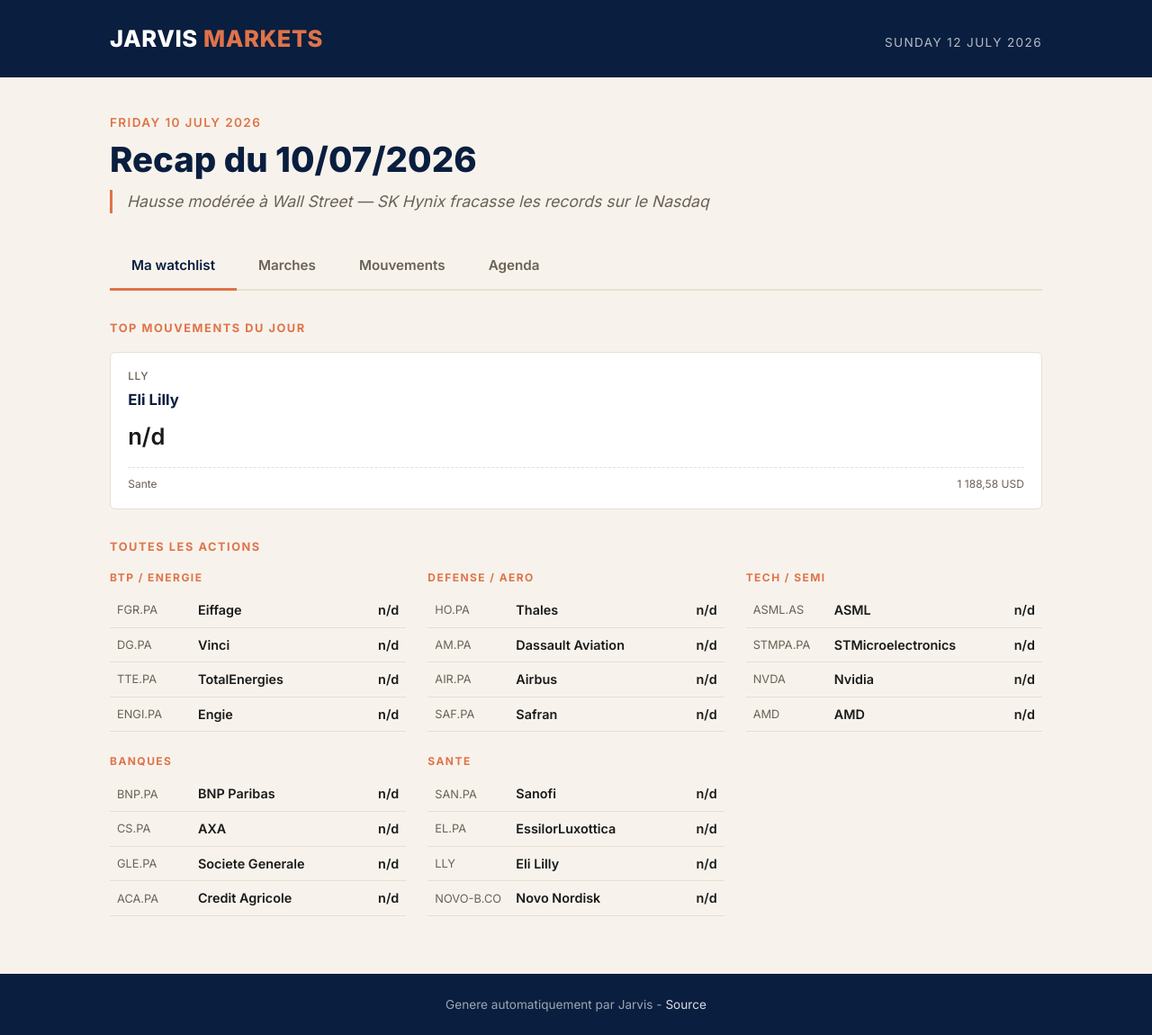
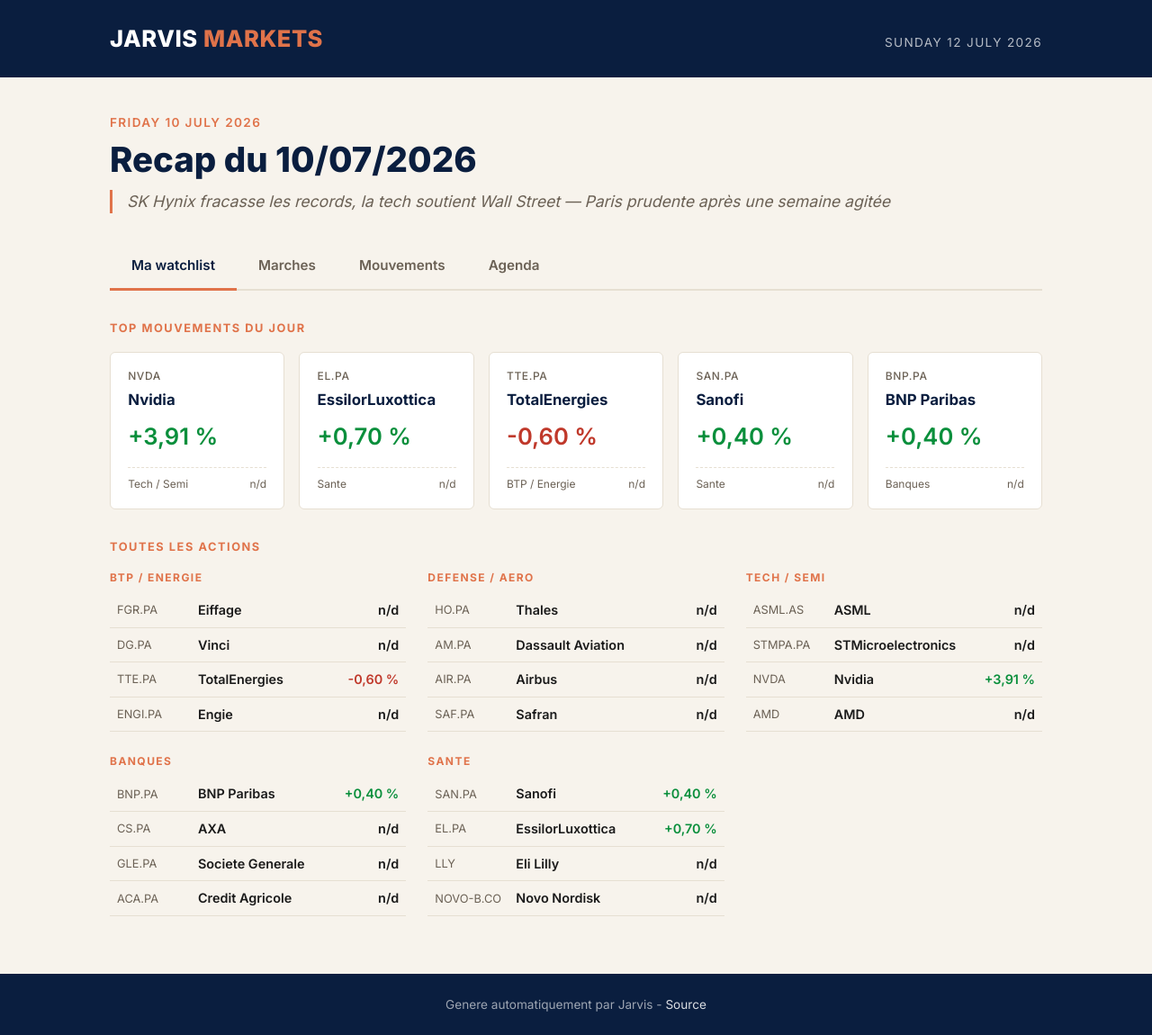
Before and after one commit to tongT43/jarvis-market-daily, a Jekyll site: the page built from _reports/2026-07-10.md, in a window 1280 px wide. Shown: the whole page at 90% size. Built offline with Jekyll 4.4.1, drawn with Linux system fonts in a browser that asks for light colours; some of the changed lines change nothing that is shown.

Commit message:
Daily market recap 2026-07-10 (enrichissement données)

```diff
--- a/_reports/2026-07-10.md
+++ b/_reports/2026-07-10.md
@@ -2,25 +2,29 @@
 layout: report
 title: "Recap du 10/07/2026"
 date: 2026-07-10
-tagline: "Hausse modérée à Wall Street — SK Hynix fracasse les records sur le Nasdaq"
-en_bref: "Les indices américains terminent en hausse modérée vendredi 10 juillet, soutenus par les valeurs technologiques et le rebond du secteur énergie, malgré les tensions persistantes entre les États-Unis et l'Iran. La Fed a publié son rapport semestriel de politique monétaire avec un ton restrictif maintenu. SK Hynix a réalisé le plus grand IPO étranger de l'histoire du Nasdaq. La semaine prochaine sera dominée par le CPI américain de juin et les résultats des grandes banques américaines."
+tagline: "SK Hynix fracasse les records, la tech soutient Wall Street — Paris prudente après une semaine agitée"
+en_bref: "Le CAC 40 clôture en légère hausse (+0,15 %) à 8 338,97 vendredi 10 juillet, mais cède près de 2 % sur la semaine, plombé par la reprise des tensions entre Washington et Téhéran. À Wall Street, Nvidia (+3,91 %) et Meta (+6 %) portent un S&P 500 en hausse de 0,42 %, tandis que l'IPO spectaculaire de SK Hynix (+13 % pour 26,5 Mds $) signe l'événement de la séance. En Europe, le rebond des semi-conducteurs tire les technologiques vers le haut, mais l'EuroStoxx 50 termine dans le rouge (-0,30 % à 6 267)."
 performance:
-  cac40: "+0,04 %"
+  cac40: "+0,15 %"
   sp500: "+0,42 %"
   nasdaq: "+0,29 %"
   dowjones: "+0,29 %"
 indices:
-  - { name: "CAC 40", value: "n/d", change: "+0,04 %" }
+  - { name: "CAC 40", value: "8 339", change: "+0,15 %" }
   - { name: "S&P 500", value: "7 575", change: "+0,42 %" }
   - { name: "Nasdaq", value: "26 282", change: "+0,29 %" }
   - { name: "Dow Jones", value: "52 637", change: "+0,29 %" }
-  - { name: "EuroStoxx 50", value: "n/d", change: "n/d" }
+  - { name: "EuroStoxx 50", value: "6 267", change: "-0,30 %" }
 watchlist_top:
-  - { ticker: "LLY", name: "Eli Lilly", sector: "Sante", change: "n/d", price: "1 188,58 USD" }
+  - { ticker: "NVDA", name: "Nvidia", sector: "Tech / Semi", change: "+3,91 %", price: "n/d" }
+  - { ticker: "EL.PA", name: "EssilorLuxottica", sector: "Sante", change: "+0,70 %", price: "n/d" }
+  - { ticker: "TTE.PA", name: "TotalEnergies", sector: "BTP / Energie", change: "-0,60 %", price: "n/d" }
+  - { ticker: "SAN.PA", name: "Sanofi", sector: "Sante", change: "+0,40 %", price: "n/d" }
+  - { ticker: "BNP.PA", name: "BNP Paribas", sector: "Banques", change: "+0,40 %", price: "n/d" }
 watchlist_all:
   - { ticker: "FGR.PA", name: "Eiffage", sector: "BTP / Energie", change: "n/d" }
   - { ticker: "DG.PA", name: "Vinci", sector: "BTP / Energie", change: "n/d" }
-  - { ticker: "TTE.PA", name: "TotalEnergies", sector: "BTP / Energie", change: "n/d" }
+  - { ticker: "TTE.PA", name: "TotalEnergies", sector: "BTP / Energie", change: "-0,60 %" }
   - { ticker: "ENGI.PA", name: "Engie", sector: "BTP / Energie", change: "n/d" }
   - { ticker: "HO.PA", name: "Thales", sector: "Defense / Aero", change: "n/d" }
   - { ticker: "AM.PA", name: "Dassault Aviation", sector: "Defense / Aero", change: "n/d" }
@@ -28,50 +32,51 @@
   - { ticker: "SAF.PA", name: "Safran", sector: "Defense / Aero", change: "n/d" }
   - { ticker: "ASML.AS", name: "ASML", sector: "Tech / Semi", change: "n/d" }
   - { ticker: "STMPA.PA", name: "STMicroelectronics", sector: "Tech / Semi", change: "n/d" }
-  - { ticker: "NVDA", name: "Nvidia", sector: "Tech / Semi", change: "n/d" }
+  - { ticker: "NVDA", name: "Nvidia", sector: "Tech / Semi", change: "+3,91 %" }
   - { ticker: "AMD", name: "AMD", sector: "Tech / Semi", change: "n/d" }
-  - { ticker: "BNP.PA", name: "BNP Paribas", sector: "Banques", change: "n/d" }
+  - { ticker: "BNP.PA", name: "BNP Paribas", sector: "Banques", change: "+0,40 %" }
   - { ticker: "CS.PA", name: "AXA", sector: "Banques", change: "n/d" }
   - { ticker: "GLE.PA", name: "Societe Generale", sector: "Banques", change: "n/d" }
   - { ticker: "ACA.PA", name: "Credit Agricole", sector: "Banques", change: "n/d" }
-  - { ticker: "SAN.PA", name: "Sanofi", sector: "Sante", change: "n/d" }
-  - { ticker: "EL.PA", name: "EssilorLuxottica", sector: "Sante", change: "n/d" }
+  - { ticker: "SAN.PA", name: "Sanofi", sector: "Sante", change: "+0,40 %" }
+  - { ticker: "EL.PA", name: "EssilorLuxottica", sector: "Sante", change: "+0,70 %" }
   - { ticker: "LLY", name: "Eli Lilly", sector: "Sante", change: "n/d", price: "1 188,58 USD" }
   - { ticker: "NOVO-B.CO", name: "Novo Nordisk", sector: "Sante", change: "n/d" }
 movers_cac:
   hausses:
+    - { name: "ArcelorMittal", change: "+6,64 %" }
+    - { name: "Saint-Gobain", change: "+1,10 %" }
     - { name: "Soitec", change: "+5,86 %" }
-    - { name: "bioMérieux", change: "+3,62 %" }
   baisses:
     - { name: "SEB", change: "-3,83 %" }
     - { name: "MedIncell", change: "-3,20 %" }
+    - { name: "TotalEnergies", change: "-0,60 %" }
 movers_sp:
   hausses:
-    - { name: "Lumentum (LITE)", change: "+11,1 %" }
-    - { name: "Hewlett Packard Enterprise (HPE)", change: "n/d" }
-    - { name: "FDXF", change: "n/d" }
+    - { name: "Lumentum (LITE)", change: "+11,10 %" }
+    - { name: "Meta", change: "+6,00 %" }
+    - { name: "Nvidia", change: "+3,91 %" }
   baisses:
-    - { name: "APA Corp", change: "-5,0 %" }
-    - { name: "PSKY", change: "n/d" }
-    - { name: "Costco (COST)", change: "n/d" }
+    - { name: "IBM", change: "-2,51 %" }
+    - { name: "UnitedHealth", change: "-1,53 %" }
+    - { name: "Merck", change: "-1,22 %" }
 secteurs:
-  - { name: "Energie (XLE)", note: "+1,8 % — prime de risque géopolitique US-Iran soutient le pétrole" }
-  - { name: "Technologie / Semi (XLK)", note: "+1,2 % — rebond des valeurs tech portées par l'IA" }
-  - { name: "Financières (XLF)", note: "-1,9 % — pression après le ton restrictif du rapport Fed" }
-  - { name: "Matériaux (XLB)", note: "-2,6 % — prises de bénéfices en fin de semaine" }
-  - { name: "Consommation discr. (XLY)", note: "-1,8 % — rotation sectorielle défavorable" }
+  - { name: "Semi-conducteurs", note: "Rebond européen et américain : Nvidia +3,91 %, ASML et STM parmi les meilleurs du Stoxx 600" }
+  - { name: "Energie", note: "TotalEnergies -0,6 % sur recul du brut ; prime de risque géopolitique US-Iran maintenue" }
+  - { name: "Sidérurgie", note: "ArcelorMittal +6,64 % après upgrade JPMorgan (neutral, objectif relevé à 57 €)" }
+  - { name: "IPO", note: "SK Hynix +13 % pour ses débuts à Wall Street, plus grand IPO étranger de l'histoire du Nasdaq (26,5 Mds $)" }
+  - { name: "Financières US", note: "Sous pression après le ton restrictif du rapport semestriel de la Fed" }
 evenements:
-  - "Fed : publication du rapport semestriel de politique monétaire — ton restrictif maintenu, pression sur les marchés de taux"
-  - "BCE : discours de Boris Vujcic (membre du Conseil des gouverneurs) sur la trajectoire de l'inflation en zone euro"
-  - "IPCH zone euro publié — indicateur d'inflation clé suivi par la BCE pour calibrer sa politique"
-  - "Tensions US-Iran : escalade militaire maintenant une prime de risque élevée sur le brut (Brent)"
-  - "SK Hynix : premiers pas sur le Nasdaq, plus grand IPO étranger jamais réalisé aux États-Unis"
-  - "TotalEnergies : finalisation de la cession de ses actifs solaires distribués dans sept pays d'Europe"
+  - "Fed : publication du rapport semestriel de politique monétaire — ton restrictif maintenu, pas de signal de baisse de taux imminent"
+  - "Inflation US (CPI juin) : stable à 2,0 % sur un an, confirmant l'atterrissage en douceur de l'économie américaine"
+  - "Production industrielle zone euro (mai) : -0,4 %, en dessous des attentes (+0,1 % attendu)"
+  - "BCE : prochaine réunion le 23 juillet 2026 — maintien des taux attendu ; Christine Lagarde abandonne le forward guidance"
+  - "Tensions géopolitiques US-Iran : reprise des hostilités, facteur de pression tout au long de la semaine (-1,99 % sur le CAC 40 hebdo)"
+  - "SK Hynix : IPO record à Wall Street pour 26,5 Mds $, +13 % à la clôture de ses premiers pas au Nasdaq"
 agenda:
-  - "Lundi 13 juillet : ouverture officieuse de la saison des résultats Q2 aux États-Unis"
-  - "Mardi 14 juillet (Fête nationale — Bourse de Paris fermée) : CPI américain juin — indicateur inflation décisif avant la prochaine réunion Fed"
-  - "Mardi 14 juillet : résultats JPMorgan, Bank of America, Wells Fargo, Goldman Sachs, Citigroup"
-  - "Mardi-mercredi 14-15 juillet : auditions de Kevin Warsh (Fed) au Congrès puis au Sénat (politique monétaire semi-annuelle)"
-  - "Mercredi 15 juillet : résultats ASML Q2 — attendus prudemment face aux inquiétudes sur les objectifs de revenus"
-  - "Jeudi 16 juillet : résultats semestriels Publicis, journée investisseurs Sodexo"
+  - "Lun. 13 juil. : Thermador Groupe (résultats)"
+  - "Mar. 14 juil. (Fête nationale — Bourse de Paris fermée) : CPI américain juin ; résultats JPMorgan, Bank of America, Goldman Sachs, Wells Fargo, Citigroup ; BP, Ericsson, Rio Tinto (Europe)"
+  - "Mar.-Mer. 14-15 juil. : Auditions de Kevin Warsh (Fed) au Congrès et au Sénat (rapport semi-annuel de politique monétaire)"
+  - "Mer. 15 juil. : Résultats ASML Q2 ; Johnson & Johnson, Morgan Stanley, BlackRock (US) ; SEB SA, Plastivaloire (FR)"
+  - "Jeu. 16 juil. : Netflix, UnitedHealth, Abbott (US) ; Vinci et Publicis Groupe (FR)"
 ---
```
